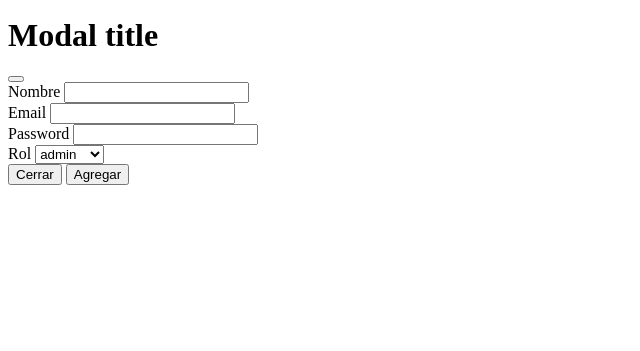
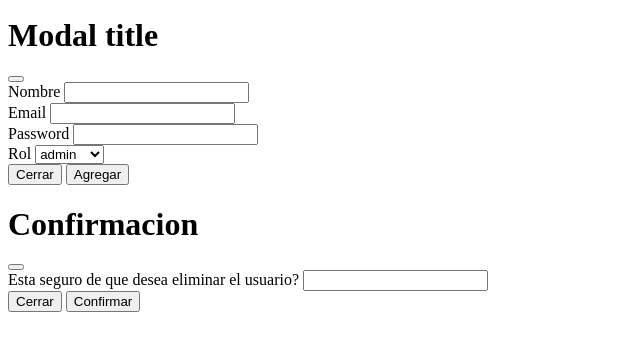
Before and after one commit to john-mz/click, a PHP site: template view/usuario.php in a window 1280 px wide. Shown: the part 330-681 px from the top of the page, without its empty margins (0-640 px from the left). Run offline with PHP 8.4, Linux system fonts and the light colour scheme; the template is opened without the code that fills it, so the values that code supplies are empty.

Commit message:
crud usuarios finalizado

```diff
--- a/view/js/usuario.js
+++ b/view/js/usuario.js
@@ -5,5 +5,8 @@ function editarModal(id_usuario, nombre, email, password, fecha_registro){
     document.getElementById("inputEmail").value = email;
     document.getElementById("inputPassword").value = password;
     document.getElementById("inputFechaRegistro").value = fecha_registro;
+}
 
+function eliminarModal(id_usuario){
+    document.getElementById("inputIdUsuario1").value = id_usuario;
 }
--- a/view/usuario.php
+++ b/view/usuario.php
@@ -45,7 +45,7 @@ if ($res->num_rows > 0) {
     $fecha = json_encode($row['fecha_registro']);
 ?>
     <button type='button' onclick='editarModal(<?php echo $id_usuario . ", $nombre, $email, $password, $fecha"; ?>)' class='btn btn-warning' data-bs-toggle='modal' data-bs-target='#exampleModal1'>Editar</button>
-    <button type="submit" name="eliminar" class="btn btn-danger">Eliminar</button>
+    <button type="button" onclick='eliminarModal(<?php echo $id_usuario?>)' class="btn btn-danger" data-bs-toggle="modal" data-bs-target="#eliminarModal">Eliminar</button>
 <?php
     // echo "<a href='index.php?view=usuario&&accion=agregar'>Agregar | </a>";
     // echo "<a href='index.php?view=usuario&&accion=editar&&id_usuario=" . $row['id_usuario'] . "'>Editar | </a>";
@@ -151,4 +151,28 @@ if ($res->num_rows > 0) {
 </div>
 </form>
 
+<!-- Modal eliminar -->
+<form action="" method="post">
+<div class="modal fade" id="eliminarModal" tabindex="-1" aria-labelledby="exampleModalLabel" aria-hidden="true">
+  <div class="modal-dialog">
+    <div class="modal-content">
+      <div class="modal-header">
+        <h1 class="modal-title fs-5" id="exampleModalLabel">Confirmacion</h1>
+        <button type="button" class="btn-close" data-bs-dismiss="modal" aria-label="Close"></button>
+      </div>
+      <div class="modal-body">
+        Esta seguro de que desea eliminar el usuario?
+        <input type="text" class="form-control" name="id_usuario" id="inputIdUsuario1" readonly>
+      </div>
+      <div class="modal-footer">
+        <button type="button" class="btn btn-secondary" data-bs-dismiss="modal">Cerrar</button>
+        <button type="submit" class="btn btn-primary" name="eliminar">Confirmar</button>
+      </div>
+    </div>
+  </div>
+</div>
+</form>
+
+
+
 <script src="view/js/usuario.js"></script>
```
